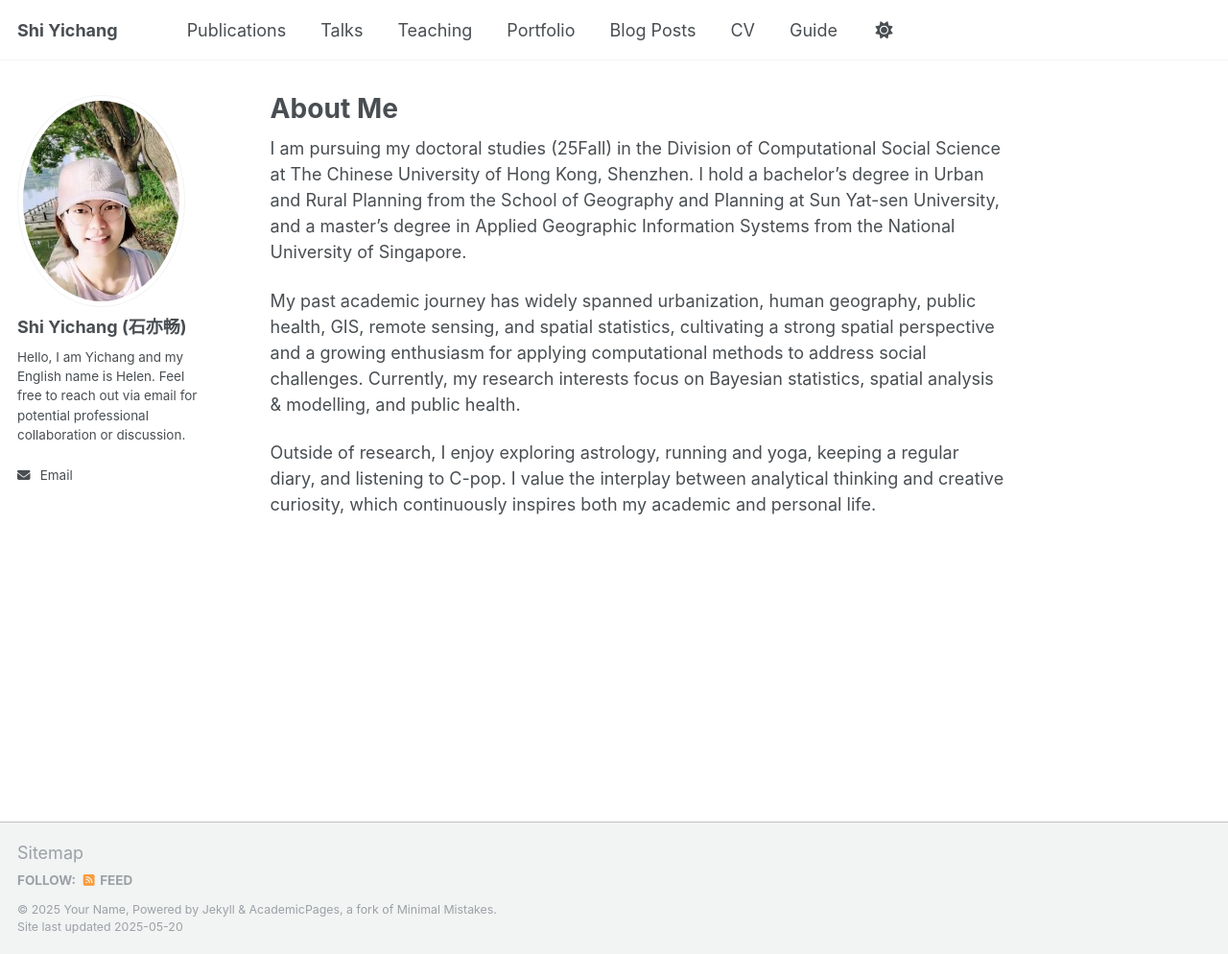
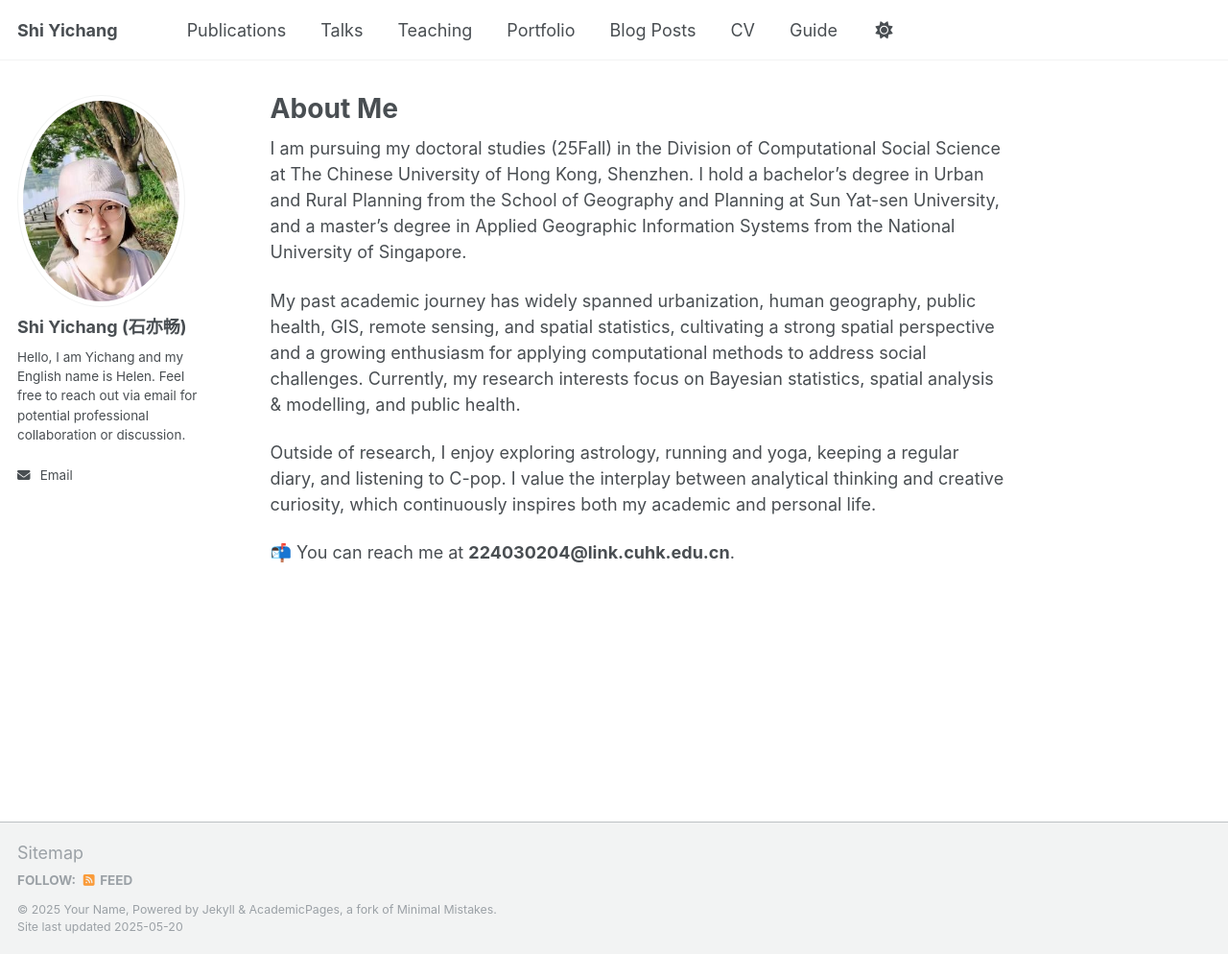
Before and after one commit to Helensyc/helensyc.github.io, a Jekyll site: the page built from _pages/about.md, in a window 1280 px wide and 994 px high. Shown: the whole window at 96% size. Built offline with Jekyll 4.4.1, drawn with Linux system fonts in a browser that asks for light colours.

Commit message:
about.md

```diff
--- a/_pages/about.md
+++ b/_pages/about.md
@@ -12,3 +12,5 @@
 My past academic journey has widely spanned urbanization, human geography, public health, GIS, remote sensing, and spatial statistics, cultivating a strong spatial perspective and a growing enthusiasm for applying computational methods to address social challenges. Currently, my research interests focus on Bayesian statistics, spatial analysis & modelling, and public health.
 
 Outside of research, I enjoy exploring astrology, running and yoga, keeping a regular diary, and listening to C-pop. I value the interplay between analytical thinking and creative curiosity, which continuously inspires both my academic and personal life.
+
+📬 You can reach me at **224030204@link.cuhk.edu.cn**.
```
